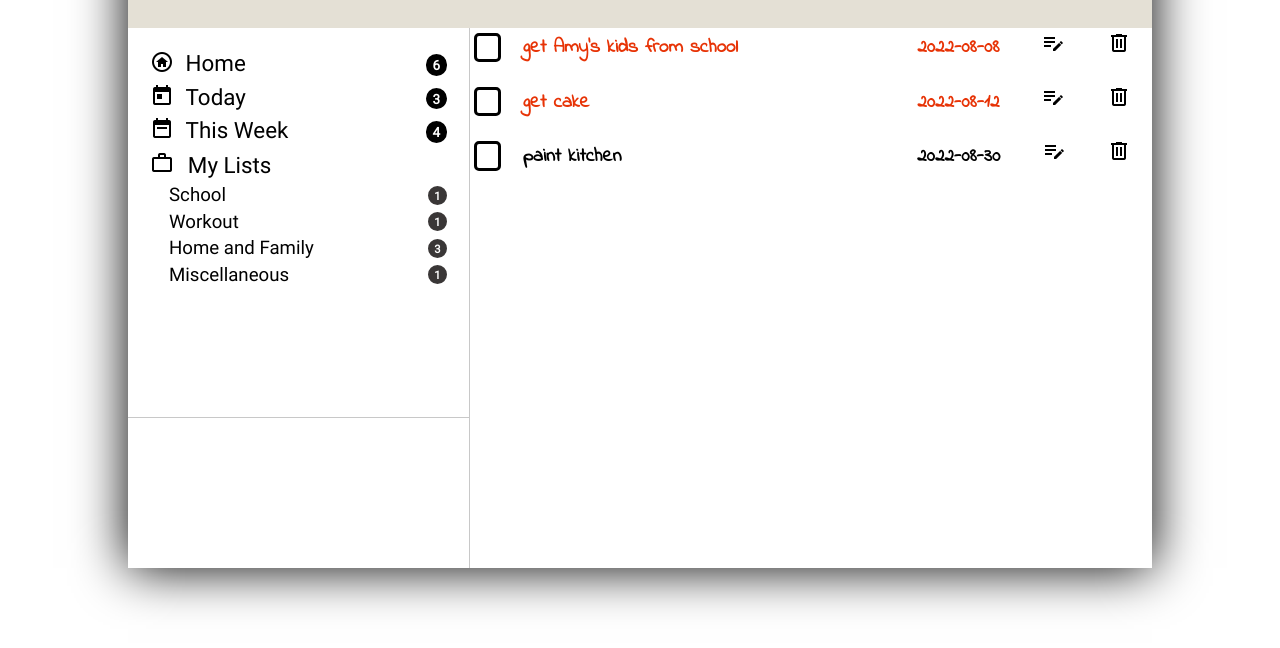
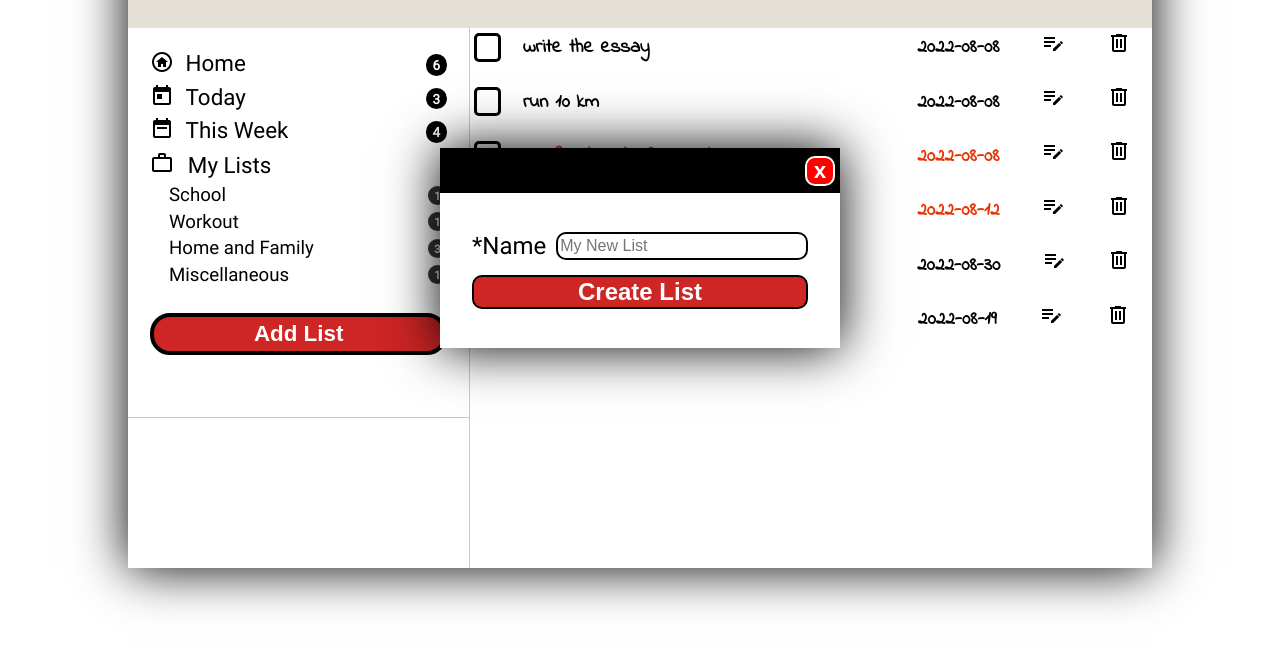
Before and after one commit to prospero-apps/todo-list, a website built with webpack: page dist/index.html in a window 1280 px wide. Shown: the part 152-800 px from the top of the page. Built offline with nearby package versions, Linux system fonts and the light colour scheme; files whose address does not match are found by name.

Commit message:
Create the forms to add lists and todos

```diff
--- /dev/null
+++ b/src/addListDisplay.js
@@ -0,0 +1,46 @@
+function displayAddList(lists) {
+    const addListDialog = document.createElement('div');
+    addListDialog.className = 'add-list-dialog';
+
+    // top bar
+    const bar = document.createElement('div');
+    bar.className = 'bar';
+
+    const addListCloseButton = document.createElement('button');
+    addListCloseButton.className = 'close';
+    addListCloseButton.textContent = 'x';
+    bar.appendChild(addListCloseButton);
+    addListDialog.appendChild(bar);
+
+    // form
+    const addListForm = document.createElement('form');
+    addListForm.className = 'add-form';
+
+    // name
+    const namePanel = document.createElement('div');
+    namePanel.className = 'form-panel';
+    const nameLabel = document.createElement('label');
+    nameLabel.className = 'form-label';
+    nameLabel.htmlFor = 'add-new-list-name';
+    nameLabel.textContent = '*Name';
+    namePanel.appendChild(nameLabel);
+    const nameInput = document.createElement('input');
+    nameInput.className = 'form-input';
+    nameInput.id = 'add-new-list-name';
+    nameInput.placeholder = 'My New List';
+    nameInput.required = true;
+    namePanel.appendChild(nameInput);
+    addListForm.appendChild(namePanel);
+
+    // submit button
+    const addListButton = document.createElement('button');
+    addListButton.className = 'form-button';
+    addListButton.textContent = 'Create List';
+    addListForm.appendChild(addListButton);
+
+    addListDialog.appendChild(addListForm);
+
+    return addListDialog;
+}
+
+export { displayAddList };
--- /dev/null
+++ b/src/addTodoDisplay.js
@@ -0,0 +1,103 @@
+function displayAddTodo(list) {
+    const addTodoDialog = document.createElement('div');
+    addTodoDialog.className = 'add-todo-dialog';
+
+    // top bar
+    const bar = document.createElement('div');
+    bar.className = 'bar';
+
+    const addTodoCloseButton = document.createElement('button');
+    addTodoCloseButton.className = 'close';
+    addTodoCloseButton.textContent = 'x';
+    bar.appendChild(addTodoCloseButton);
+    addTodoDialog.appendChild(bar);
+
+    // form
+    const addTodoForm = document.createElement('form');
+    addTodoForm.className = 'add-form';
+
+    // title
+    const titlePanel = document.createElement('div');
+    titlePanel.className = 'form-panel';
+    const titleLabel = document.createElement('label');
+    titleLabel.className = 'form-label';
+    titleLabel.htmlFor = 'add-new-todo-title';
+    titleLabel.textContent = '*Title';
+    titlePanel.appendChild(titleLabel);
+    const titleInput = document.createElement('input');
+    titleInput.className = 'form-input';
+    titleInput.id = 'add-new-todo-title';
+    titleInput.placeholder = 'Take a nap';
+    titleInput.required = true;
+    titlePanel.appendChild(titleInput);
+    addTodoForm.appendChild(titlePanel);
+
+    // description
+    const descriptionPanel = document.createElement('div');
+    descriptionPanel.className = 'description-panel';
+    const descriptionLabel = document.createElement('label');
+    descriptionLabel.className = 'form-label';
+    descriptionLabel.htmlFor = 'add-new-todo-description';
+    descriptionLabel.textContent = 'Description';
+    descriptionPanel.appendChild(descriptionLabel);
+    const descriptionInput = document.createElement('textarea');
+    descriptionInput.className = 'form-textarea';
+    descriptionInput.id = 'add-new-todo-description';
+    descriptionInput.placeholder = 'I deserve some rest.';
+    descriptionPanel.appendChild(descriptionInput);
+    addTodoForm.appendChild(descriptionPanel);
+
+    // due date
+    const datePanel = document.createElement('div');
+    datePanel.className = 'date-panel';
+    const dateLabel = document.createElement('label');
+    dateLabel.className = 'form-label';
+    dateLabel.htmlFor = 'add-new-todo-date';
+    dateLabel.textContent = '*Due Date';
+    datePanel.appendChild(dateLabel);
+    const dateInput = document.createElement('input');
+    dateInput.type = 'date';
+    dateInput.className = 'date-input';
+    dateInput.id = 'add-new-todo-date';
+    dateInput.required = true;
+    datePanel.appendChild(dateInput);
+    addTodoForm.appendChild(datePanel);
+
+    // priority
+    const priorityPanel = document.createElement('div');
+    priorityPanel.className = 'form-panel';
+    const priorityLabel = document.createElement('label');
+    priorityLabel.className = 'form-label';
+    priorityLabel.htmlFor = 'add-new-todo-priority';
+    priorityLabel.textContent = 'Priority';
+    priorityPanel.appendChild(priorityLabel);
+    const priorityInput = document.createElement('select');
+    priorityInput.className = 'priority-input';
+    priorityInput.id = 'add-new-todo-priority';
+    priorityInput.placeholder = '';
+
+    const optionLow = document.createElement('option');
+    optionLow.value = 'low';
+    optionLow.text = 'low';
+    priorityInput.add(optionLow);
+
+    const optionHigh = document.createElement('option');
+    optionHigh.value = 'high';
+    optionHigh.text = 'high';
+    priorityInput.add(optionHigh);
+
+    priorityPanel.appendChild(priorityInput);
+    addTodoForm.appendChild(priorityPanel);
+
+    // submit button
+    const addTodoButton = document.createElement('button');
+    addTodoButton.className = 'form-button';
+    addTodoButton.textContent = 'Create Todo';
+    addTodoForm.appendChild(addTodoButton);
+
+    addTodoDialog.appendChild(addTodoForm);
+
+    return addTodoDialog;
+}
+
+export { displayAddTodo };
--- a/src/dom.js
+++ b/src/dom.js
@@ -28,7 +28,9 @@ const sidebar = content.appendChild(createPanel('sidebar'));
 const notesPanel = content.appendChild(createPanel('notes-panel'));
 const mainPanel = content.appendChild(createPanel('main-panel'));
 
-add(container, header, sidebar, notesPanel, mainPanel);
+const screen = content.appendChild(createPanel('screen'));
+
+add(container, screen, header, sidebar, notesPanel, mainPanel);
 
 // header
 const headerText = document.createElement('div');
--- a/src/index.js
+++ b/src/index.js
@@ -1,11 +1,9 @@
 import './style.css';
 import displayList from './listDisplay';
 import displayNav from './navDisplay';
-import { allLists } from './setup';
-
-import { formatDate, checkToday, checkWeek } from './datecheck';
-import { createHomeList, createTodayList, createWeekList } from './specialLists';
-
+import { homeList } from './navDisplay';
+import { displayAddList } from './addListDisplay';
+import { displayAddTodo } from './addTodoDisplay';
 import {
     content,
     container,
@@ -15,10 +13,7 @@ import {
     mainPanel,
 } from './dom';
 
+content.appendChild(displayAddList());
+// content.appendChild(displayAddTodo());
 sidebar.appendChild(displayNav());
-
-// checkToday();
-checkWeek(new Date(2022, 7, 15));
-
-const chosenList = allLists.getLists()[2];
-mainPanel.appendChild(displayList(chosenList));
+mainPanel.appendChild(displayList(homeList));
--- a/src/navDisplay.js
+++ b/src/navDisplay.js
@@ -1,7 +1,8 @@
 import { allLists } from './setup';
 import displayNavItem from './navItemDisplay';
 import { createHomeList, createTodayList, createWeekList } from './specialLists';
-import { createIcon } from './dom';
+import { createIcon, screen } from './dom';
+import { displayAddList } from './addListDisplay';
 
 // icons
 import HomeIcon from './icons/home.png';
@@ -48,7 +49,16 @@ function displayNav() {
         navPanel.appendChild(listName);
     }
 
+    const addListButton = document.createElement('button');
+    addListButton.id = 'add-list-button';
+    addListButton.textContent = 'Add List';
+    addListButton.addEventListener('click', () => {
+        displayAddList(allLists);
+    })
+    navPanel.appendChild(addListButton);
+
     return navPanel;
 }
 
 export default displayNav;
+export { homeList };
--- a/src/navItemDisplay.js
+++ b/src/navItemDisplay.js
@@ -1,8 +1,14 @@
 import { createIcon } from './dom';
+import { mainPanel } from './dom';
+import displayList from './listDisplay';
 
 function displayNavItem(list, icon) {
     const navItem = document.createElement('div');
     navItem.className = 'nav-item';
+
+    navItem.addEventListener('click', () => {
+        mainPanel.replaceChild(displayList(list), mainPanel.children[0]);
+    });
 
     // icon + name
     const navIconName = document.createElement('div');
--- a/src/style.css
+++ b/src/style.css
@@ -2,6 +2,8 @@
     --semitransparent: rgba(255, 255, 255, .75);
     --border-color: rgba(200, 200, 200);
     --bg-color: rgba(165, 153, 115, .3);
+    --button-color: rgb(206, 37, 37);
+    --button-clicked-color: rgb(172, 112, 112);
     --high-priority-color: rgb(231, 51, 6);
     --check-mark: url('./icons/check.png');
 }
@@ -29,6 +31,7 @@ body {
     justify-items: center;
     width: 100%;
     height: 100vh;
+    position: relative;
 }
 
 /* MAIN CONTAINER */
@@ -37,7 +40,7 @@ body {
     width: 80%;
     min-width: 600px;
     height: 80vh;
-    min-height: 250px;
+    min-height: 600px;
     display: grid;
     grid-template-columns: 1fr 2fr;
     grid-template-rows: 100px 1fr 150px;
@@ -86,9 +89,7 @@ body {
 }
 
 .todo-title-panel:hover,
-.todo-title-panel:active,
-.nav-item:hover,
-.nav-item:active {
+.nav-item:hover {
     background-color: var(--bg-color);
 }
 
@@ -158,7 +159,7 @@ body {
     gap: .5em;
 }
 
-/* sidebar */
+/* SIDEBAR */
 .nav-panel {
     padding: 1em;
     font-size: .7em;
@@ -174,9 +175,12 @@ body {
     align-items: center;
 }
 
-.nav-item:hover,
+.nav-item:hover {
+    cursor: pointer;
+}
+
 .nav-item:active {
-    cursor: pointer;
+    border: 2px solid black;
 }
 
 .nav-icon-name {
@@ -230,3 +234,141 @@ body {
     background-color: rgb(58, 55, 55);
     border-color: rgb(58, 55, 55);
 }
+
+#add-list-button {
+    font-size: 1em;
+    font-weight: bold;
+    padding: .2em;;
+    margin-top: 1em;
+    border: 4px solid black;
+    background-color: var(--button-color);
+    color: white;
+    border-radius: 20px;
+}
+
+#add-list-button:hover,
+#add-list-button:active {
+    background-color: var(--button-clicked-color);
+}
+
+/* SCREEN AND DIALOGS */
+#screen {
+    width: 100%;
+    height: 100vh;
+    background-color: black;
+    opacity: .4;
+    position: absolute;
+    left: 0;
+    top: 0;
+    display: none;
+}
+
+.add-list-dialog,
+.add-todo-dialog {
+    width: 400px;
+    height: 200px;
+    background-color: white;
+    position: absolute;
+    left: 50%;
+    top: 50%;
+    transform: translate(-50%, -50%);
+    box-shadow: 0 0 50px black;
+    opacity: 1;
+    display: flex;
+    flex-direction: column;
+}
+
+.add-todo-dialog {
+    width: 400px;
+    height: 500px;
+}
+
+.bar {
+    display: flex;
+    background-color: black;
+    height: 100px;
+    justify-content: flex-end;
+    align-items: center;
+}
+
+.close {
+    border: 2px solid white;
+    width: 30px;
+    height: 30px;
+    color: white;
+    border-radius: 10px;
+    background-color: red;
+    margin-right: 5px;
+    font-size: .7em;
+    font-weight: bold;
+    padding: 0;
+}
+
+.close:hover,
+.close:active {
+    background-color: rgb(238, 143, 143);
+    cursor: pointer;
+}
+
+.add-form {
+    height: 100%;
+    padding: 1em;
+    display: flex;
+    flex-direction: column;
+    justify-content: space-around;
+}
+
+.form-panel {
+    display: flex;
+    font-size: .75em;
+    gap: 10px;
+}
+
+.description-panel,
+.date-panel {
+    font-size: .75em;
+    gap: 5px;
+    display: flex;
+    flex-direction: column;
+}
+
+.form-label {
+
+}
+
+.form-input,
+.form-textarea,
+.date-input,
+.priority-input {
+    font-size: 1rem;
+    width: 100%;
+    border: 2px solid black;
+    border-radius: 10px;
+}
+
+.form-textarea {
+    height: 5em;
+    resize: none;
+}
+
+.date-input {
+
+}
+
+.priority-input {
+
+}
+
+.form-button {
+    font-size: 1.5rem;
+    font-weight: bold;
+    color: white;
+    border: 2px solid black;
+    border-radius: 10px;
+    background-color: var(--button-color);
+}
+
+.form-button:hover,
+.form-button:active {
+    background-color: var(--button-clicked-color);
+}
```
Also changed, not shown: dist/main.js.
